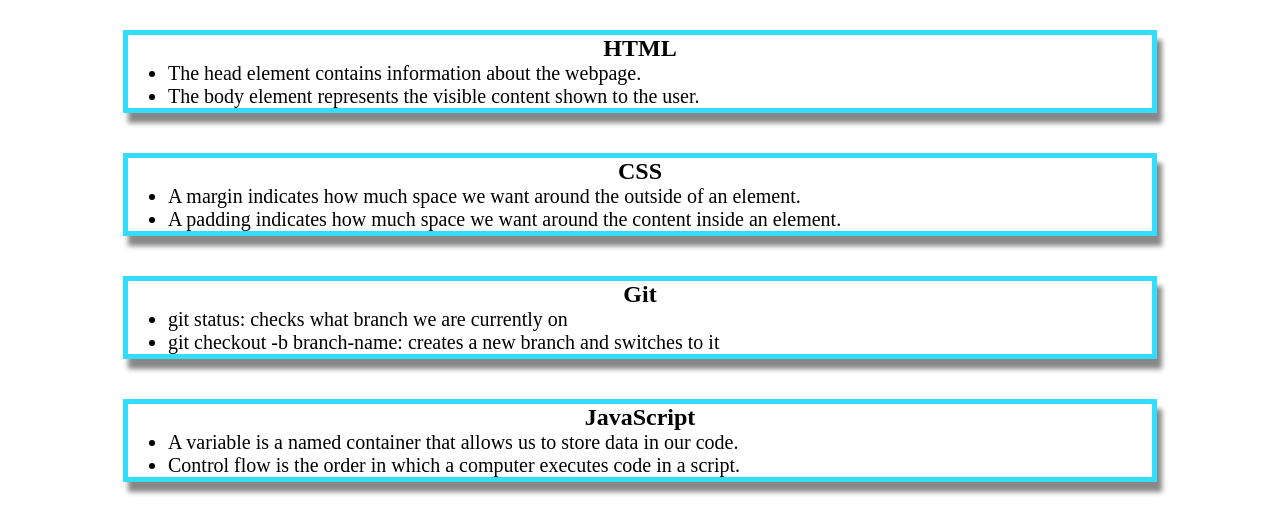
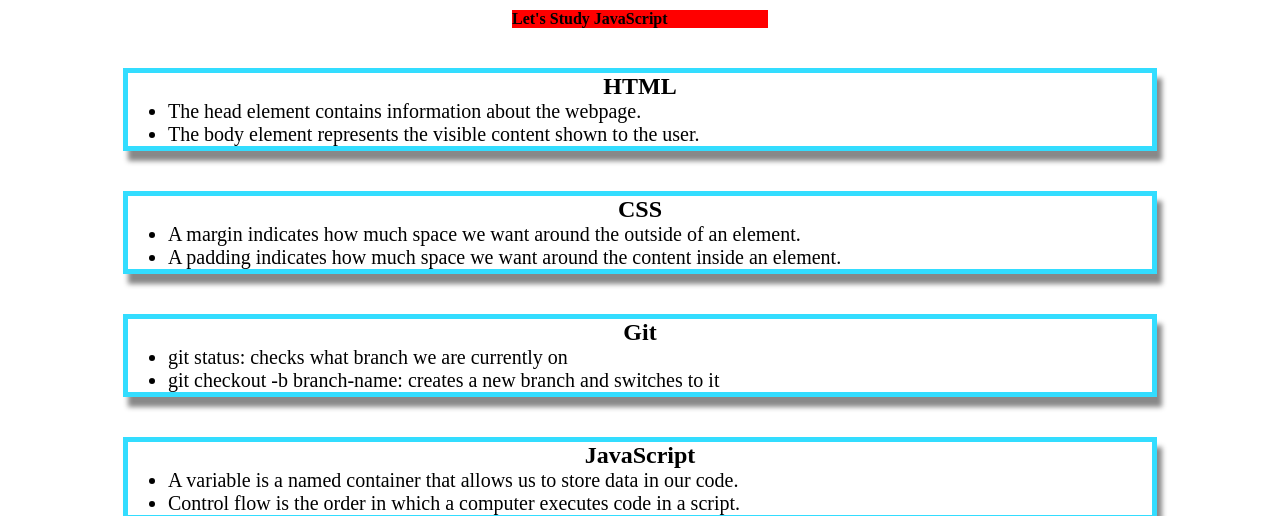
Before and after one commit to ehsanh2001/prework-studyguide, a plain HTML site: page index.html in a window 1280 px wide. Shown: the part 130-646 px from the top of the page. Drawn offline with Linux system fonts and the light colour scheme.

Commit message:
Show the random study topic in the page

```diff
--- a/assets/script.js
+++ b/assets/script.js
@@ -1,5 +1,6 @@
 const topics = ["HTML", "CSS", "Git", "JavaScript"];
 const randomTopic = topics[Math.floor(Math.random() * topics.length)];
+const randStudy = document.getElementById("randStudy");
 
 function listTopics() {
   for (let x = 0; x < topics.length; x++) {
@@ -8,6 +9,7 @@ function listTopics() {
 }
 
 function selectTopic() {
+  randStudy.innerHTML = `<b>Let's Study ${randomTopic}</b>`;
   if (randomTopic === "HTML") {
     console.log("Let's study HTML!");
   } else if (randomTopic === "CSS") {
--- a/assets/style.css
+++ b/assets/style.css
@@ -39,3 +39,10 @@ p {
   border: 5px solid #33ddff;
   box-shadow: 5px 10px 5px #888888;
 }
+
+#randStudy {
+  width: 20%;
+  font-weight: bolder;
+  background-color: red;
+  margin: 20px auto;
+}
--- a/index.html
+++ b/index.html
@@ -17,6 +17,7 @@
       <h2>✨ Open the Console to See What's Happening ✨</h2>
     </header>
     <main>
+      <section id="randStudy"></section>
       <section class="card" id="html-section">
         <h2>HTML</h2>
         <ul>
```
